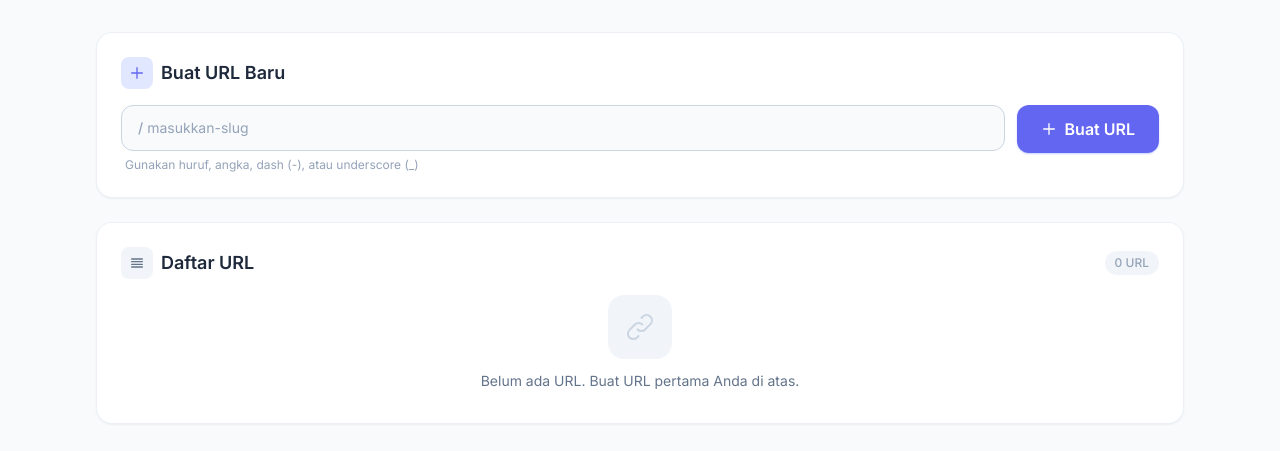
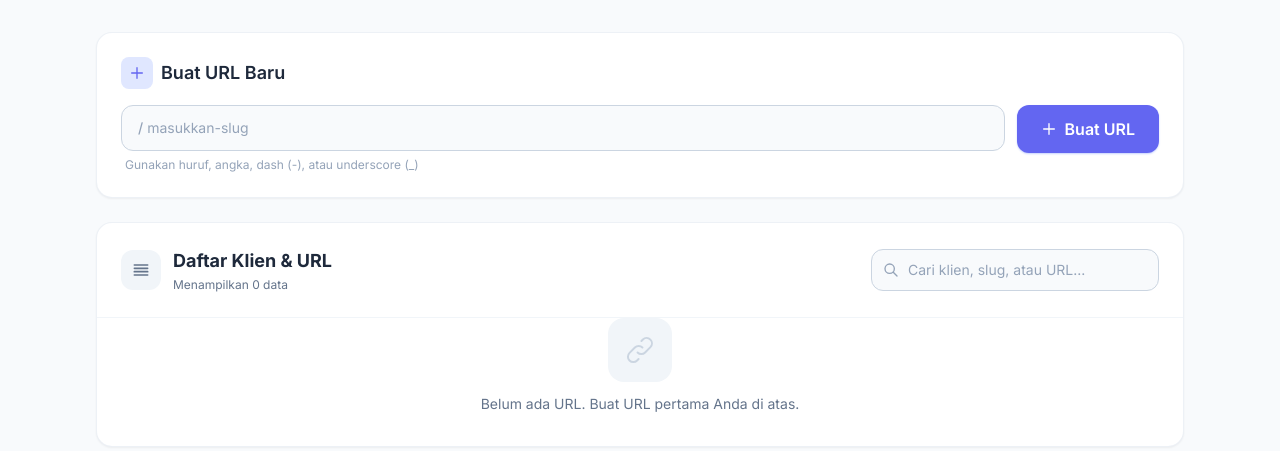
Before and after one commit to SetiyoPramono/web-manajemen-url, a CodeIgniter 4 app: the page made by app/Views/admin_dashboard.php in a window 1280 px wide. Shown: the part 65-516 px from the top of the page. Run offline with PHP 8.4 and a stand-in for CodeIgniter, Linux system fonts and the light colour scheme; the template is opened without the code that fills it, so the values that code supplies are empty; some libraries are stand-ins or nearby versions.

Commit message:
feat: revamp admin dashboard with live search filter and improved list UI

```diff
--- a/app/Views/admin_dashboard.php
+++ b/app/Views/admin_dashboard.php
@@ -157,18 +157,28 @@
 
         <!-- URL List -->
         <div class="bg-white rounded-2xl shadow-sm border border-slate-200/60 animate-fade-in" style="animation-delay: 0.1s;">
-            <div class="flex items-center justify-between p-6 pb-4">
-                <div class="flex items-center gap-2">
-                    <div class="w-8 h-8 bg-slate-100 rounded-lg flex items-center justify-center">
-                        <svg class="w-4 h-4 text-slate-500" fill="none" stroke="currentColor" viewBox="0 0 24 24">
+            <div class="p-6 border-b border-slate-100 flex flex-col sm:flex-row sm:items-center justify-between gap-4">
+                <div class="flex items-center gap-3">
+                    <div class="w-10 h-10 bg-slate-100 rounded-xl flex items-center justify-center flex-shrink-0">
+                        <svg class="w-5 h-5 text-slate-500" fill="none" stroke="currentColor" viewBox="0 0 24 24">
                             <path stroke-linecap="round" stroke-linejoin="round" stroke-width="2" d="M4 6h16M4 10h16M4 14h16M4 18h16" />
                         </svg>
                     </div>
-                    <h2 class="text-lg font-semibold text-slate-800">Daftar URL</h2>
+                    <div>
+                        <h2 class="text-lg font-bold text-slate-800">Daftar Klien & URL</h2>
+                        <p class="text-xs text-slate-500 mt-0.5" id="url-count-text">Menampilkan <?= count($urls) ?> data</p>
+                    </div>
                 </div>
-                <span class="text-xs font-medium text-slate-400 bg-slate-100 px-2.5 py-1 rounded-full">
-                    <?= count($urls) ?> URL
-                </span>
+
+                <!-- Search Input -->
+                <div class="relative w-full sm:w-72">
+                    <div class="absolute inset-y-0 left-0 pl-3 flex items-center pointer-events-none">
+                        <svg class="h-4 w-4 text-slate-400" fill="none" stroke="currentColor" viewBox="0 0 24 24">
+                            <path stroke-linecap="round" stroke-linejoin="round" stroke-width="2" d="M21 21l-6-6m2-5a7 7 0 11-14 0 7 7 0 0114 0z" />
+                        </svg>
+                    </div>
+                    <input type="text" id="search-input" placeholder="Cari klien, slug, atau URL..." class="input-focus block w-full pl-9 pr-3 py-2.5 bg-slate-50 border border-slate-300 rounded-xl text-sm placeholder-slate-400 focus:outline-none focus:bg-white focus:border-indigo-400 transition-all">
+                </div>
             </div>
 
             <?php if (empty($urls)): ?>
@@ -182,9 +192,9 @@
                 </div>
             <?php else: ?>
                 <!-- Mobile Cards (visible on small screens) -->
-                <div class="block sm:hidden px-4 pb-4 space-y-3">
+                <div class="block sm:hidden p-4 space-y-3 bg-slate-50/50" id="mobile-card-container">
                     <?php foreach ($urls as $url): ?>
-                        <div class="bg-slate-50 rounded-xl p-4 border border-slate-100">
+                        <div class="url-item bg-white rounded-xl p-4 border border-slate-200 shadow-sm" data-search="<?= esc(strtolower($url['slug_url'] . ' ' . $url['destination_url'] . ' ' . $url['client_username'])) ?>">
                             <div class="flex items-center justify-between mb-3">
                                 <a href="<?= base_url($url['slug_url']) ?>" target="_blank" class="text-indigo-500 font-semibold text-sm hover:text-indigo-600 transition-colors">
                                     /<?= esc($url['slug_url']) ?>
@@ -245,9 +255,9 @@
                                 <th class="px-6 py-3 text-right text-xs font-semibold text-slate-500 uppercase tracking-wider">Aksi</th>
                             </tr>
                         </thead>
-                        <tbody class="divide-y divide-slate-100">
+                        <tbody class="divide-y divide-slate-100" id="desktop-table-body">
                             <?php foreach ($urls as $url): ?>
-                                <tr class="table-row-hover transition-colors">
+                                <tr class="url-item table-row-hover transition-colors" data-search="<?= esc(strtolower($url['slug_url'] . ' ' . $url['destination_url'] . ' ' . $url['client_username'])) ?>">
                                     <td class="px-6 py-4">
                                         <a href="<?= base_url($url['slug_url']) ?>" target="_blank" class="inline-flex items-center gap-1 text-indigo-500 font-semibold text-sm hover:text-indigo-600 transition-colors">
                                             /<?= esc($url['slug_url']) ?>
@@ -333,6 +343,36 @@
         document.getElementById('slug_url').addEventListener('input', function(e) {
             e.target.value = e.target.value.toLowerCase().replace(/[^a-z0-9_\-]/g, '');
         });
+
+        // Live Search Filtering
+        const searchInput = document.getElementById('search-input');
+        const countText = document.getElementById('url-count-text');
+
+        if (searchInput) {
+            searchInput.addEventListener('input', function(e) {
+                const term = e.target.value.toLowerCase();
+                const items = document.querySelectorAll('.url-item');
+                let visibleCount = 0;
+
+                items.forEach(item => {
+                    const searchData = item.getAttribute('data-search');
+                    if (searchData.includes(term)) {
+                        item.style.display = '';
+                        visibleCount++;
+                    } else {
+                        item.style.display = 'none';
+                    }
+                });
+
+                // Since items are duplicated (desktop vs mobile views), visibleCount will be 2x the actual count
+                // Let's count only desktop rows or mobile cards based on screen size, or just divide by 2
+                const actualCount = visibleCount / 2;
+
+                if (countText) {
+                    countText.textContent = `Menampilkan ${actualCount} data`;
+                }
+            });
+        }
     </script>
     <!-- Include Generator Modal -->
     <?= view('partials/generator_modal') ?>
```
Also changed, not shown: 3 other files.
